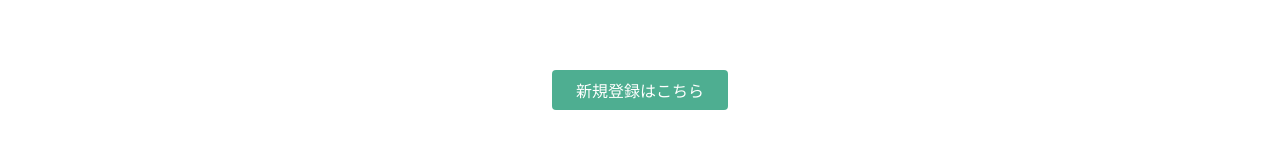
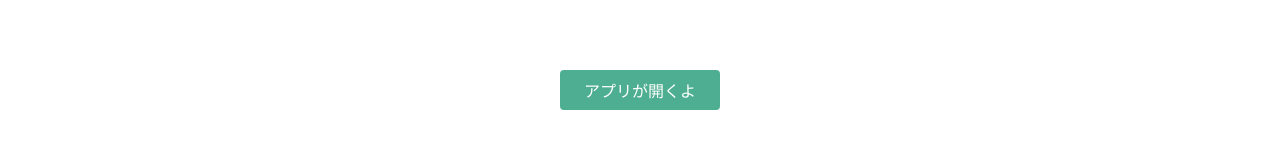
Before and after one commit to sudama-221/web, a plain HTML site: page index.html in a window 1280 px wide. Shown: the part 362-522 px from the top of the page. Drawn offline with Linux system fonts and the light colour scheme.

Commit message:
Update index.html

```diff
--- a/index.html
+++ b/index.html
@@ -26,7 +26,7 @@
       <h1>LEARN TO CODE.<br>LEARN TO BE CREATIVE.</h1>
       <p>Progateはオンラインプログラミング学習サービスです。<br>初心者にもやさしいスライドとレッスンで、ウェブサービスを作りながらプログラミングを学んでいきましょう。</p>
       <div class="btn-wrapper">
-        <a href="https://town-poitore.onelink.me/mOA3/ti2xt0wa" class="btn signup">新規登録はこちら</a>
+        <a href="https://town-poitore.onelink.me/mOA3/ti2xt0wa" class="btn signup">アプリが開くよ</a>
         <p>or</p>
         <a href="#" class="btn facebook"><span class="fa fa-facebook"></span>Facebookで登録</a>
         <a href="#" class="btn twitter"><span class="fa fa-twitter"></span>Twitterで登録</a>
```
